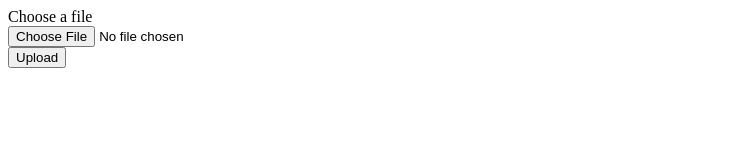
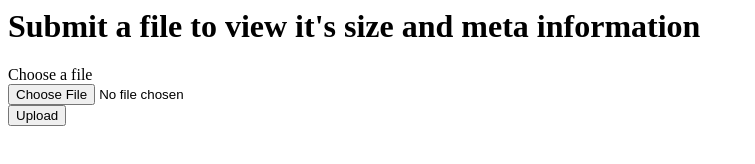
Before and after one commit to ahmadabugosh/file-metadata, a website: page index.html in a window 1280 px wide. Shown: the whole page, without its empty margins (0-755 px from the left). Drawn offline with Linux system fonts and the light colour scheme.

Commit message:
Added homepage header

```diff
--- a/index.html
+++ b/index.html
@@ -6,6 +6,7 @@
 </title>
 </head>
 <body>
+<h1>Submit a file to view it's size and meta information</h1>
 <form action="/upload" method="post" enctype="multipart/form-data">
 <label for="file">Choose a file</label>
 <br>
```
